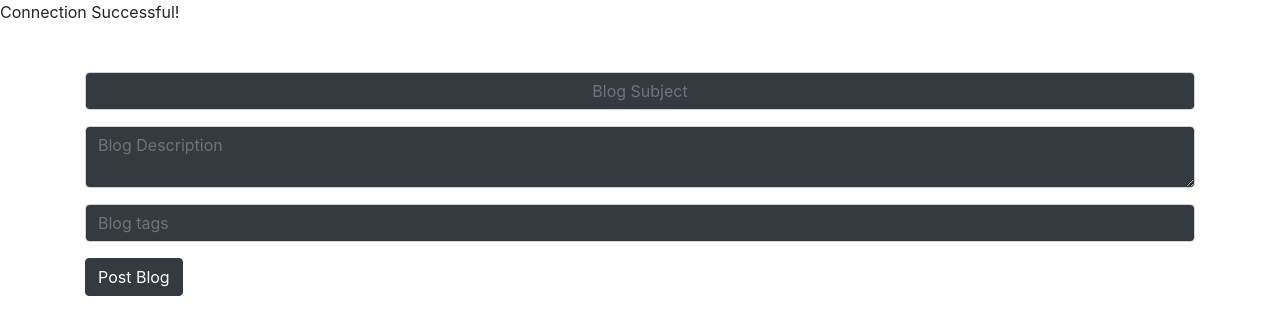
After one commit to Space-Prince0821/Comp440, a PHP site: page /Blog.php in a window 1280 px wide. The commit adds this page. Shown: the top 335 px of the page. Run offline with PHP 8.4, Linux system fonts and the light colour scheme.

Commit message:
baisc create blog button and blog form created

```diff
--- /dev/null
+++ b/Blog.php
@@ -0,0 +1,27 @@
+<?php
+    include("BlogLogic.php");
+?>
+<!DOCTYPE html>
+<html lang="en">
+    <head>
+        <meta charset="UTF-8">
+        <meta name="viewport" content="width=device-width, initial-scale=1.0">
+        <link rel="stylesheet" href="https://stackpath.bootstrapcdn.com/bootstrap/4.5.2/css/bootstrap.min.css">
+        <title>Blog home page</title>
+    </head>
+    <body>
+        <div class="container mt-5">
+            <form method="GET">
+                <input type="text" placeholder="Blog Subject" class="form-control bg-dark text-white my-3
+                text-center" name="blog_title">
+                <textarea class="form-control bg-dark text-white my-3" placeholder="Blog Description" name="blog_desc"></textarea>
+                <input type="text" placeholder="Blog tags" class="form-control bg-dark text-white my-3" name="blog_tag">
+                <button class="btn btn-dark" name="new_post">Post Blog</button>
+            </form>
+        </div>
+
+        <script src="https://code.jquery.com/jquery-3.5.1.slim.min.js"></script>
+        <script src="https://cdn.jsdelivr.net/npm/popper.js@1.16.1/dist/umd/popper.min.js"></script>
+        <script src="https://stackpath.bootstrapcdn.com/bootstrap/4.5.2/js/bootstrap.min.js"></script>
+    </body>
+</html>
--- /dev/null
+++ b/BlogLogic.php
@@ -0,0 +1,15 @@
+<?php
+    include("Config.php");
+
+    if (isset($_REQUEST["new_post"])) {
+        $blog_title = $_REQUEST["blog_title"];
+        $blog_desc = $_REQUEST["blog_desc"];
+        $blog_tag = $_REQUEST["blog_tag"];
+
+        $sql = "INSERT INTO blog(subject, description) VALUES('$blog_title', '$blog_desc')";
+        mysqli_query($db, $sql);
+
+        header("Location: welcome.php");
+        exit();
+    }
+?>
--- a/welcome.php
+++ b/welcome.php
@@ -4,6 +4,8 @@
    </head>
    <body>
       <h1>Welcome</h1>
+      <a href = "Blog.php"><button>Create blog</button></a>
+      <br />
       <a href = "index.html"><button>Sign Out</button></a>
    </body>
 </html>
```
